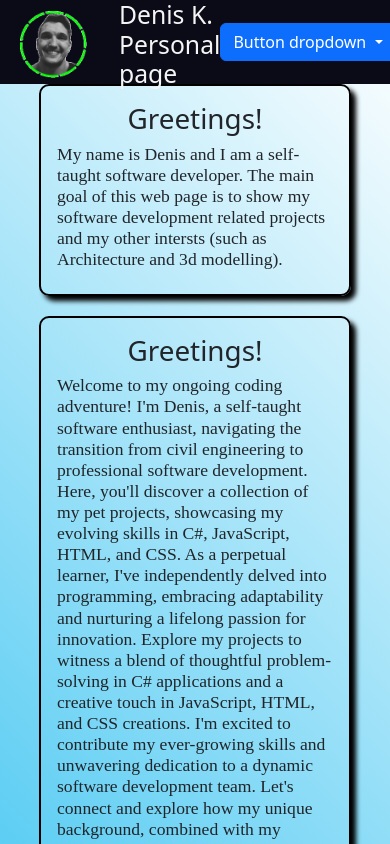
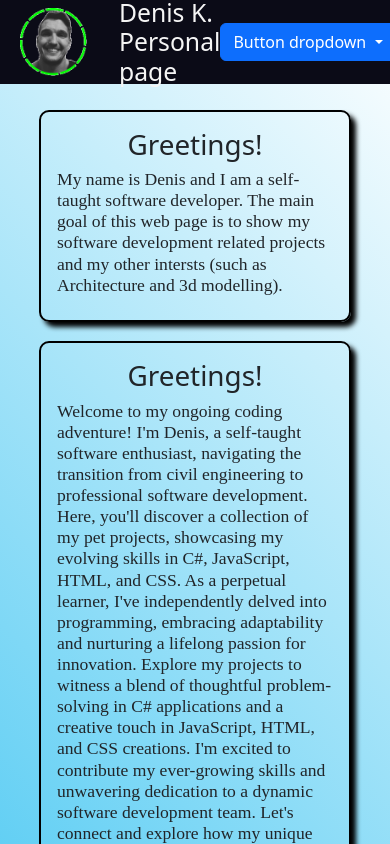
Before and after one commit to DenisKa-87/personalPage, an Angular app: page / in a window 390 px wide. Shown: the top 844 px of the page. Built offline with nearby package versions, Linux system fonts and the light colour scheme.

Commit message:
social media links added/ header dropdowns in process

```diff
--- a/src/app/footer/footer.component.css
+++ b/src/app/footer/footer.component.css
@@ -29,6 +29,7 @@ a{
     .footer{
       flex-direction: column;
       gap: 1vh;
+      height: auto;
     }
 }
 
--- a/src/app/header/header.component.css
+++ b/src/app/header/header.component.css
@@ -21,6 +21,7 @@ a{
 .header img{
     height: 8vh;
     width: 8vh;
+    flex-shrink: 10;
 }
 .header a{
     display: flex;
@@ -33,8 +34,12 @@ a{
 #title{
     cursor: pointer;
     display: flex;
-    margin-top: auto;
-    margin-bottom: auto;
+    margin-top: 10px;
+    margin-bottom: 10px;
+}
+
+#title a{
+    flex-shrink: 20;
 }
 
 .menuContainer{
--- a/src/app/homepage/homepage.component.css
+++ b/src/app/homepage/homepage.component.css
@@ -26,9 +26,15 @@
 }
 @media (max-width: 1200px) {
     .homeContainer{
+        padding-top: 3vh;
+        padding-bottom: 3vh;
       flex-direction: column;
+
+      align-items: center;
+      justify-content: space-around;
     }
     .textframe{
         width: 80vw;
+
     }
 }
```
Also changed, not shown: 3 other files (tests, documents, lock files or other folders).
